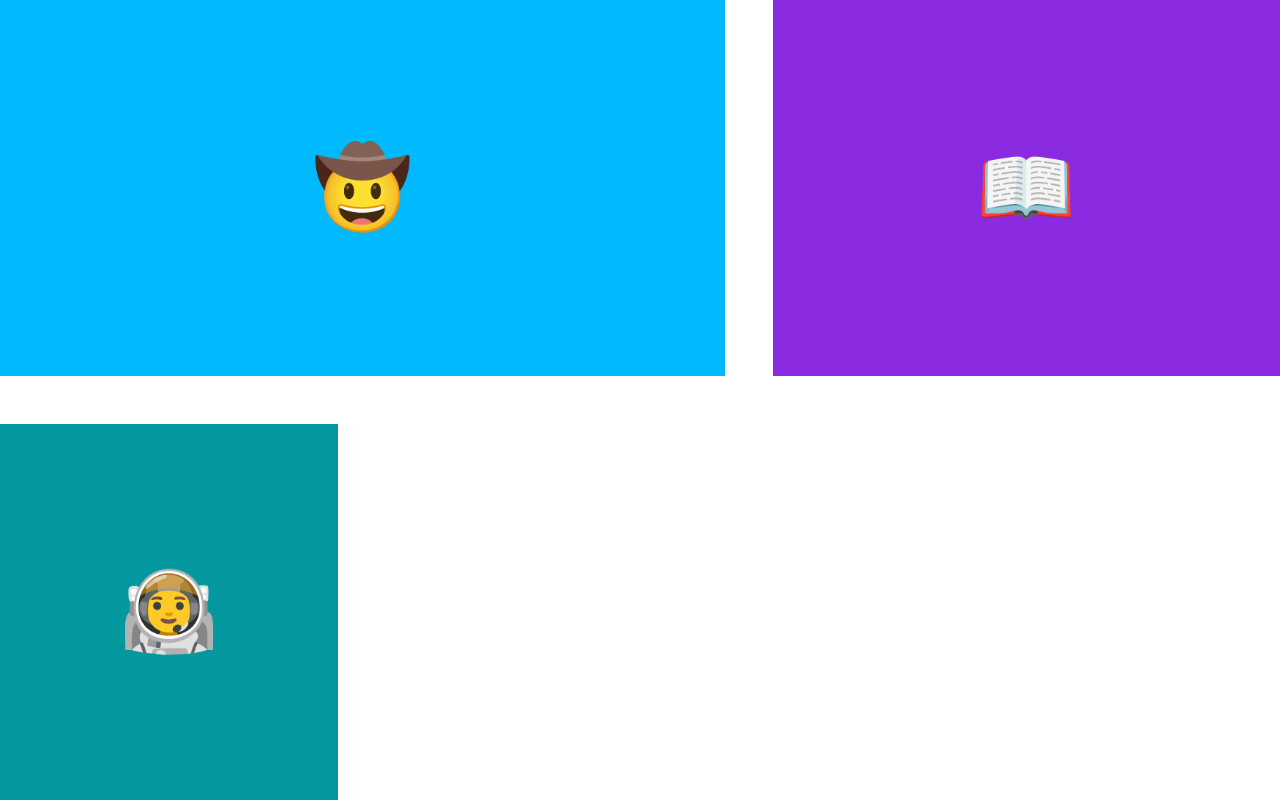
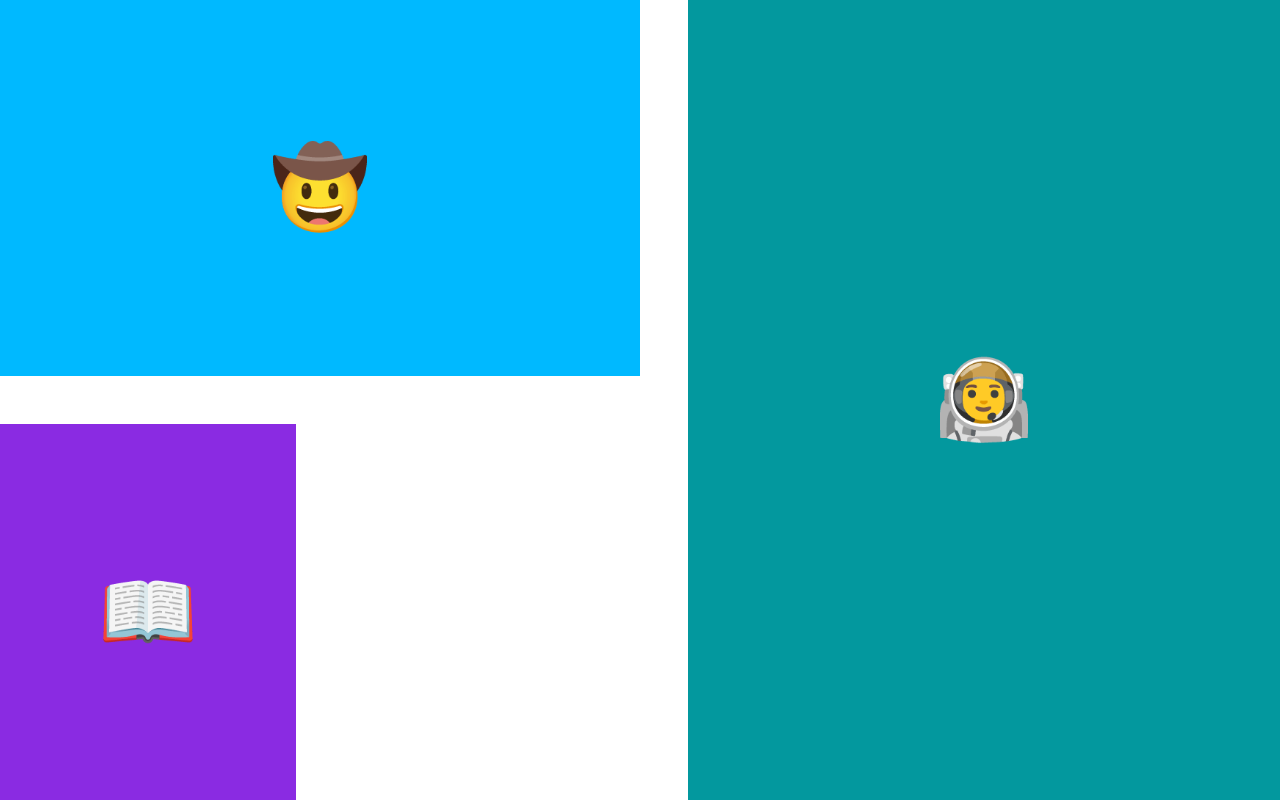
Before and after one commit to oliviaxu0528/web-dev-camp, a plain HTML site: page 10.2 Grid Placement/exercise2.html in a window 1280 px wide. Drawn offline with Linux system fonts and the light colour scheme.

Commit message:
Update exercise2.html

```diff
--- a/10.2 Grid Placement/exercise2.html
+++ b/10.2 Grid Placement/exercise2.html
@@ -15,7 +15,7 @@
       height: 100vh;
       display: grid;
       gap: 3rem;
-      grid-template-columns: 1fr 1fr 1.5fr;
+      grid-template-columns: 1fr 1fr 2fr;
       grid-template-rows: 1fr 1fr;
     }
 
@@ -37,7 +37,7 @@
 
     .astronaut {
       background-color: #03989E;
-      order: 1;
+      grid-row: span 2;
 
       /* TODO: Make the astronaut box look like the goal2 image. */
 
```
